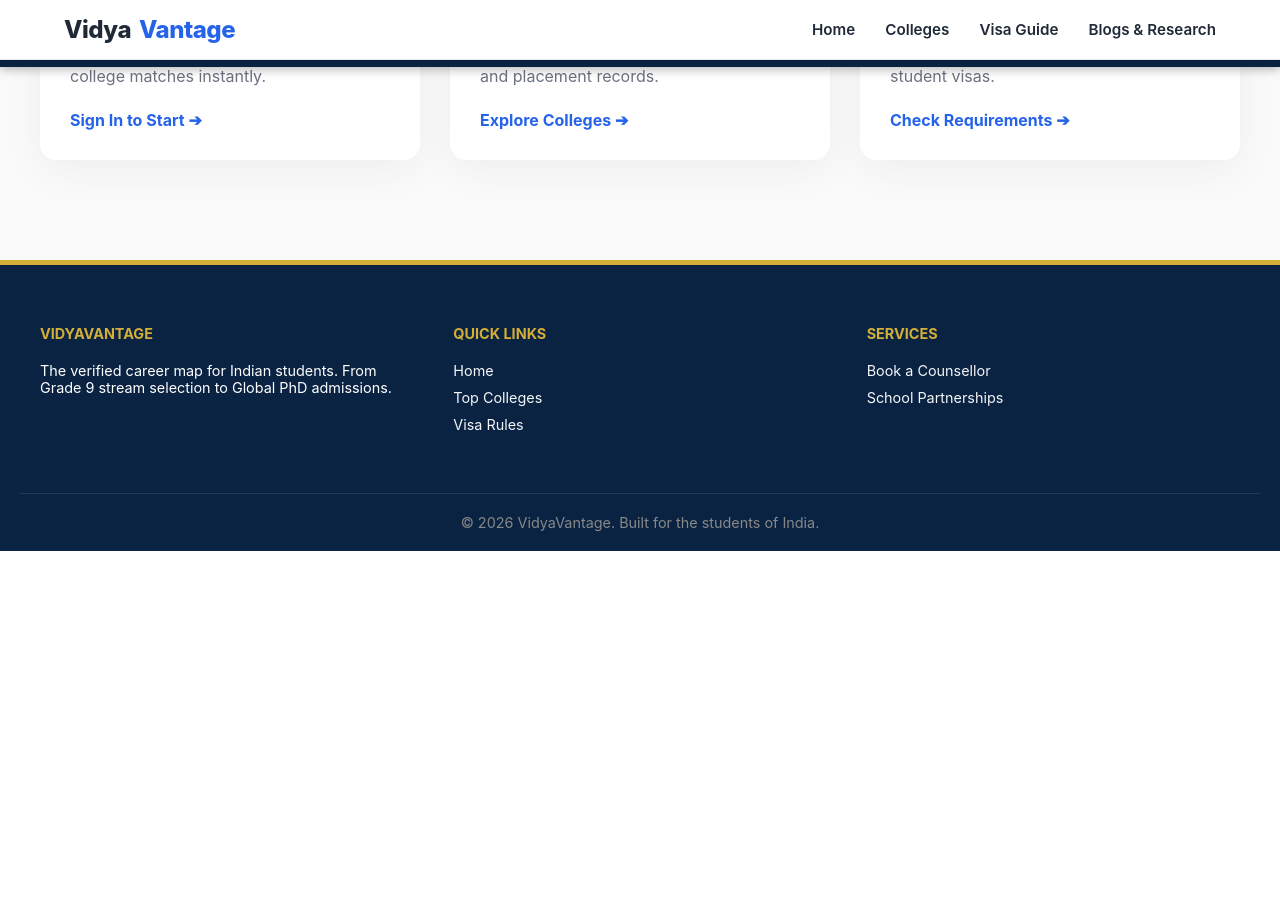
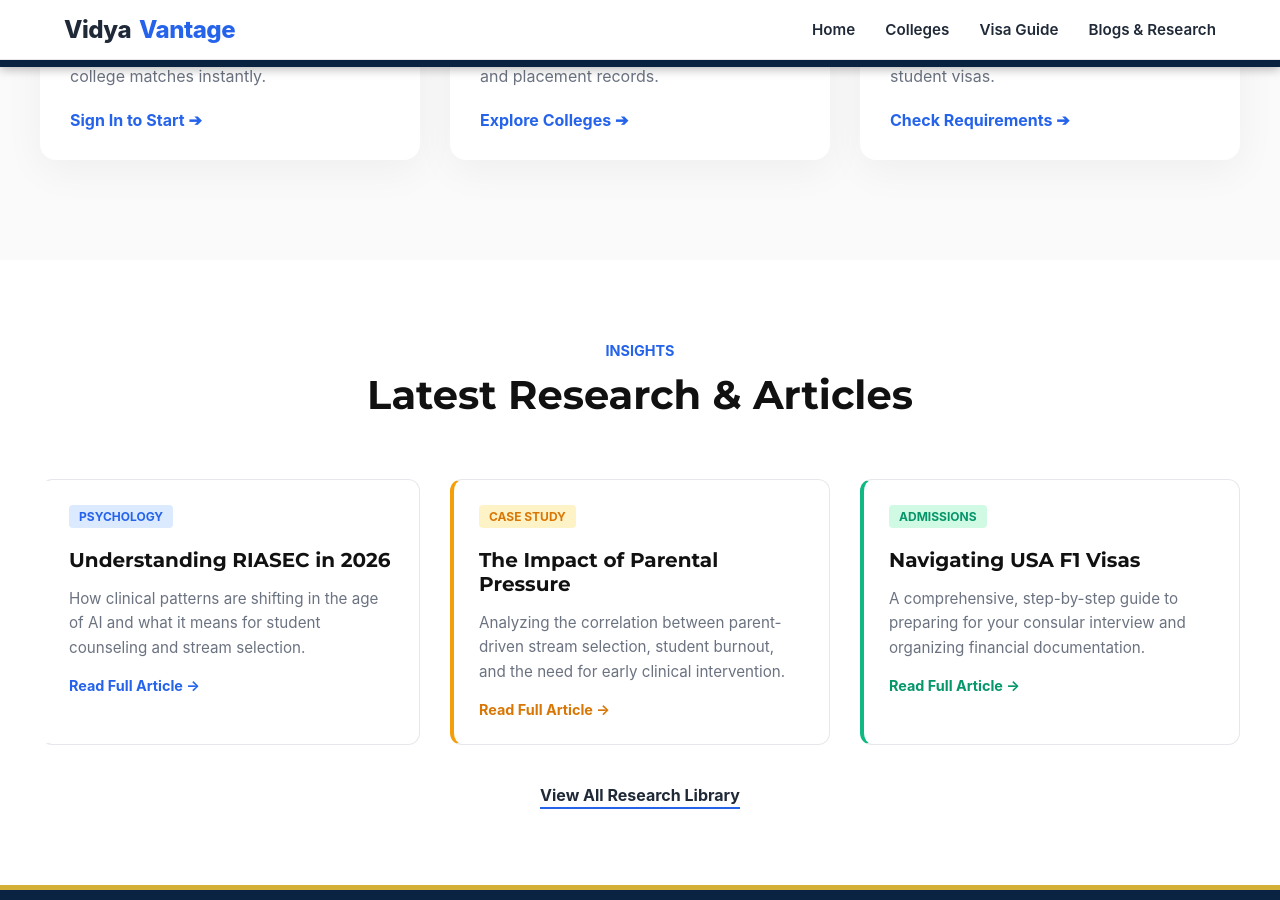
Before and after one commit to antoniovn96/vidyavantage.github.io, a Jekyll site: the page built from index.md, in a window 1280 px wide and 900 px high, scrolled down 1762 px. Built offline with Jekyll 4.4.1, drawn with Linux system fonts in a browser that asks for light colours; comment, search, counter and statistics services are not loaded; before the commit the page ends 2313 px from its top, so only the background shows below that.

Commit message:
Update index.md

```diff
--- a/index.md
+++ b/index.md
@@ -93,6 +93,20 @@ title: Home
   .card-desc { color: var(--text-light); line-height: 1.6; margin-bottom: 20px; flex-grow: 1; }
   .card-arrow { color: var(--primary); font-weight: 700; display: flex; align-items: center; gap: 5px; margin-top: auto; }
 
+  /* ==========================================
+     3. BLOG & RESEARCH SECTION (NEW)
+     ========================================== */
+  .blog-section { padding: 80px 20px; background: white; }
+  .blog-grid { display: grid; grid-template-columns: repeat(auto-fit, minmax(300px, 1fr)); gap: 30px; max-width: 1200px; margin: 0 auto; }
+
+  .blog-card { border: 1px solid var(--border); border-radius: 12px; padding: 25px; transition: 0.3s; text-decoration: none; color: inherit; display: block; border-left: 4px solid transparent;}
+  .blog-card:hover { border-color: var(--primary); border-left-color: var(--primary); box-shadow: 0 10px 25px rgba(0,0,0,0.05); transform: translateY(-5px);}
+
+  .blog-tag { background: #DBEAFE; color: var(--primary); padding: 4px 10px; border-radius: 4px; font-size: 0.75rem; font-weight: bold; text-transform: uppercase; margin-bottom: 10px; display: inline-block;}
+  .blog-title { font-size: 1.25rem; font-weight: 700; margin: 10px 0; color: #111; }
+  .blog-excerpt { color: var(--text-light); font-size: 0.95rem; line-height: 1.6; margin-bottom: 15px;}
+  .read-more { color: var(--primary); font-weight: 700; font-size: 0.9rem; }
+
   /* RESPONSIVE */
   @media (max-width: 900px) {
     .hero-wrapper { flex-direction: column; text-align: center; padding-top: 40px; }
@@ -100,7 +114,7 @@ title: Home
     .hero-headline { font-size: 2.5rem; }
     .auth-box { margin: 20px auto; text-align: left; }
     .stats-grid { grid-template-columns: 1fr; gap: 30px; }
-    .cards-grid { grid-template-columns: 1fr; }
+    .cards-grid, .blog-grid { grid-template-columns: 1fr; }
   }
   @keyframes slideInLeft { from { opacity: 0; transform: translateX(-30px); } to { opacity: 1; transform: translateX(0); } }
   @keyframes slideInRight { from { opacity: 0; transform: translateX(30px); } to { opacity: 1; transform: translateX(0); } }
@@ -199,10 +213,43 @@ title: Home
   </div>
 </div>
 
+<div class="blog-section" id="research">
+    <div class="section-header">
+        <span class="section-tag">Insights</span>
+        <h2 class="section-title">Latest Research & Articles</h2>
+    </div>
+
+    <div class="blog-grid">
+        <a href="blog.html" class="blog-card">
+            <span class="blog-tag">Psychology</span>
+            <h3 class="blog-title">Understanding RIASEC in 2026</h3>
+            <p class="blog-excerpt">How clinical patterns are shifting in the age of AI and what it means for student counseling and stream selection.</p>
+            <span class="read-more">Read Full Article →</span>
+        </a>
+
+        <a href="blog.html" class="blog-card" style="border-left-color: var(--accent);">
+            <span class="blog-tag" style="background: #FEF3C7; color: #D97706;">Case Study</span>
+            <h3 class="blog-title">The Impact of Parental Pressure</h3>
+            <p class="blog-excerpt">Analyzing the correlation between parent-driven stream selection, student burnout, and the need for early clinical intervention.</p>
+            <span class="read-more" style="color: #D97706;">Read Full Article →</span>
+        </a>
+
+        <a href="blog.html" class="blog-card" style="border-left-color: #10B981;">
+            <span class="blog-tag" style="background: #D1FAE5; color: #059669;">Admissions</span>
+            <h3 class="blog-title">Navigating USA F1 Visas</h3>
+            <p class="blog-excerpt">A comprehensive, step-by-step guide to preparing for your consular interview and organizing financial documentation.</p>
+            <span class="read-more" style="color: #059669;">Read Full Article →</span>
+        </a>
+    </div>
+
+    <div style="text-align: center; margin-top: 40px;">
+        <a href="{{ '/blog/' | relative_url }}" style="color: var(--text-dark); font-weight: bold; text-decoration: none; border-bottom: 2px solid var(--primary); padding-bottom: 2px;">View All Research Library</a>
+    </div>
+</div>
+
 <script type="module">
     import { initializeApp } from "https://www.gstatic.com/firebasejs/10.8.1/firebase-app.js";
     import { getFirestore, doc, getDoc } from "https://www.gstatic.com/firebasejs/10.8.1/firebase-firestore.js";
-    // ⚠️ Note the added Email/Password imports here!
     import { getAuth, signInWithPopup, GoogleAuthProvider, signInWithEmailAndPassword, createUserWithEmailAndPassword } from "https://www.gstatic.com/firebasejs/10.8.1/firebase-auth.js";
 
     // ⚠️ YOUR EXACT FIREBASE CONFIG
```
Also changed, not shown: other parts of index.md (+2 -12 lines).
